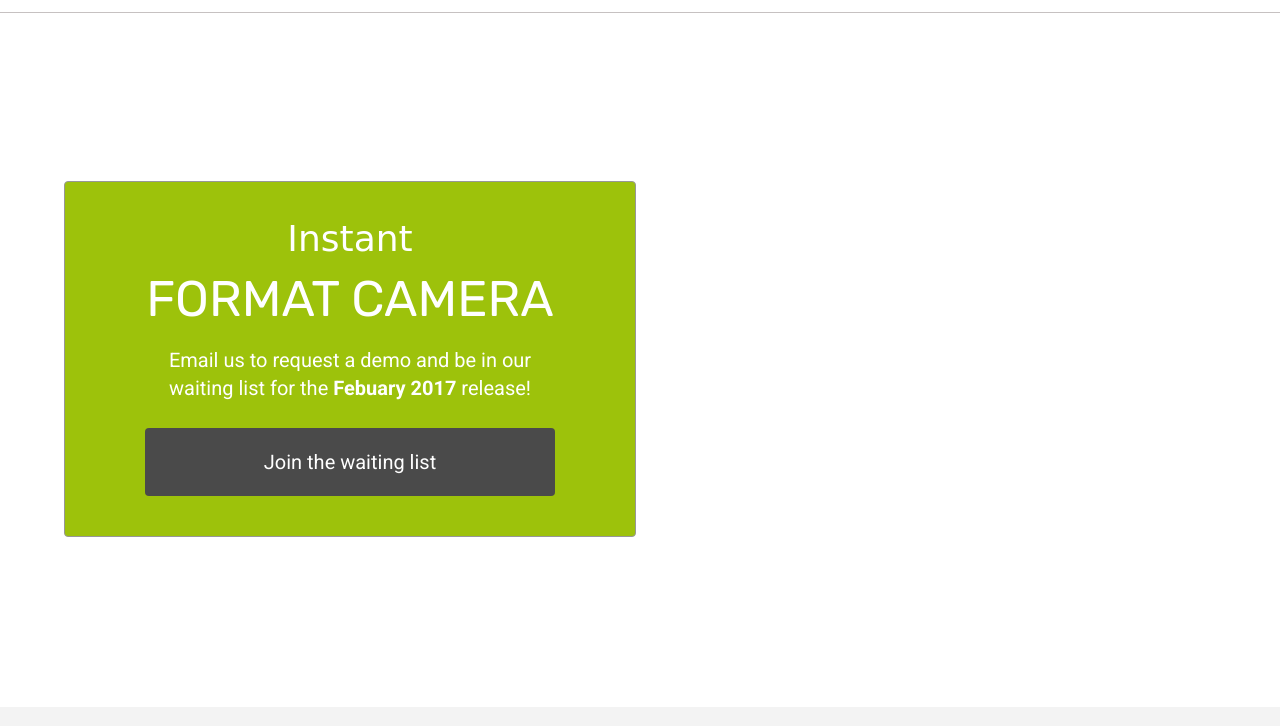
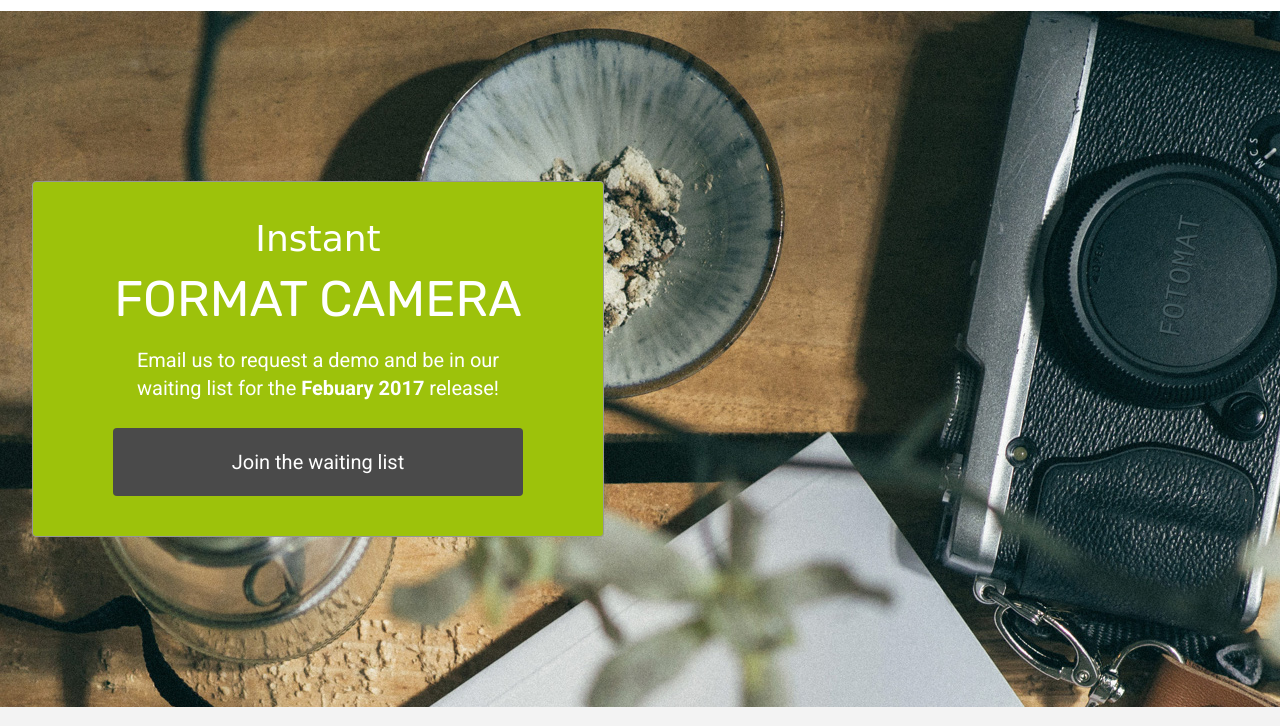
Before and after one commit to DHBuild002/fotomatic-css-challenge, a plain HTML site: page index.html in a window 1280 px wide. Shown: the part 74-800 px from the top of the page. Drawn offline with Linux system fonts and the light colour scheme; files whose address does not match are found by name; a web font is replaced by a local one.

Commit message:
FIX: Apply bg image to sign-up-section and apply margin for cta to the cta id instead of the surrounding section

```diff
--- a/resources/css/style.css
+++ b/resources/css/style.css
@@ -116,8 +116,8 @@ header .mobile {
   display: flex;
   justify-content: flex-start;
   align-items: center;
-  margin-left: 4em;
   height: 43.5rem;
+  background-image: url(/resources/images/banner-landingpage.jpg);
 }
 
 #sign-up-cta {
@@ -125,6 +125,7 @@ header .mobile {
   border: solid 1px #979797;
   border-radius: 4px;
   background-color: #9dc20b;
+  margin-left: 2em;
 }
 
 #sign-up-cta .content {
```
